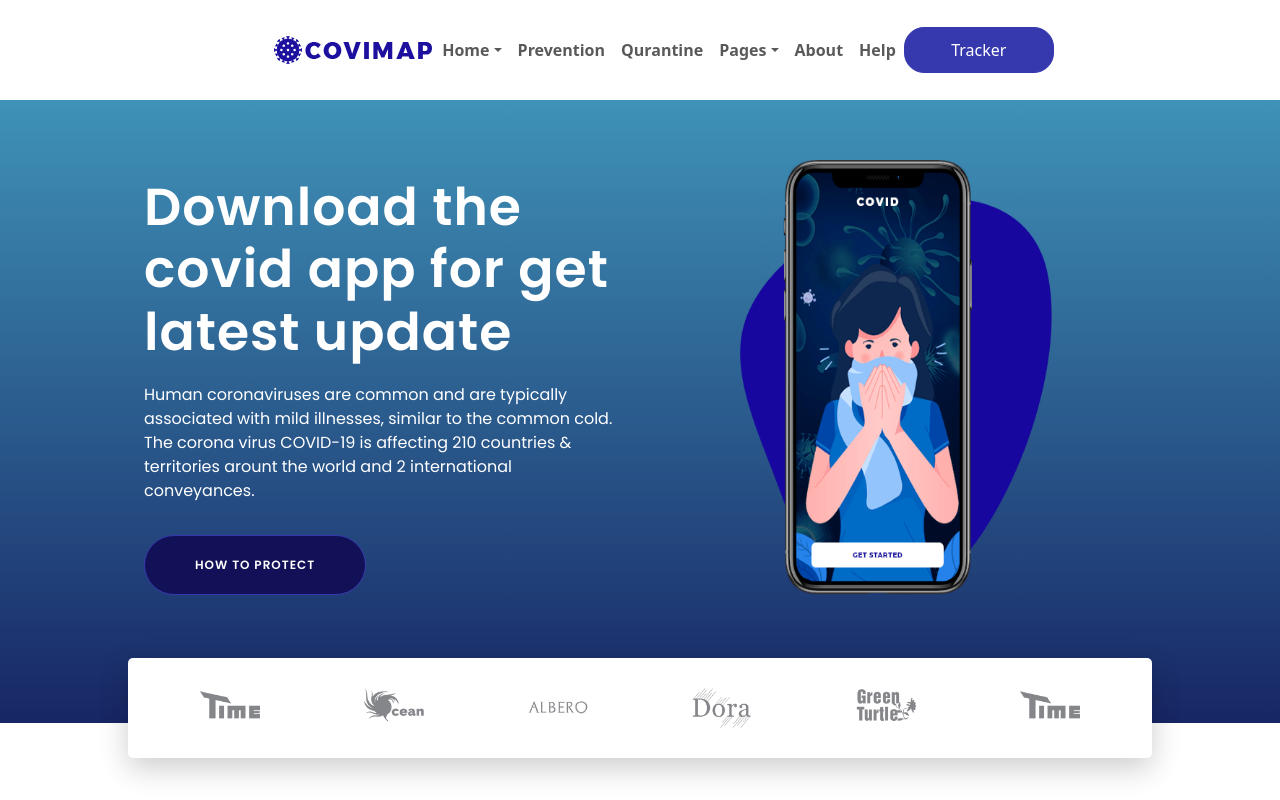
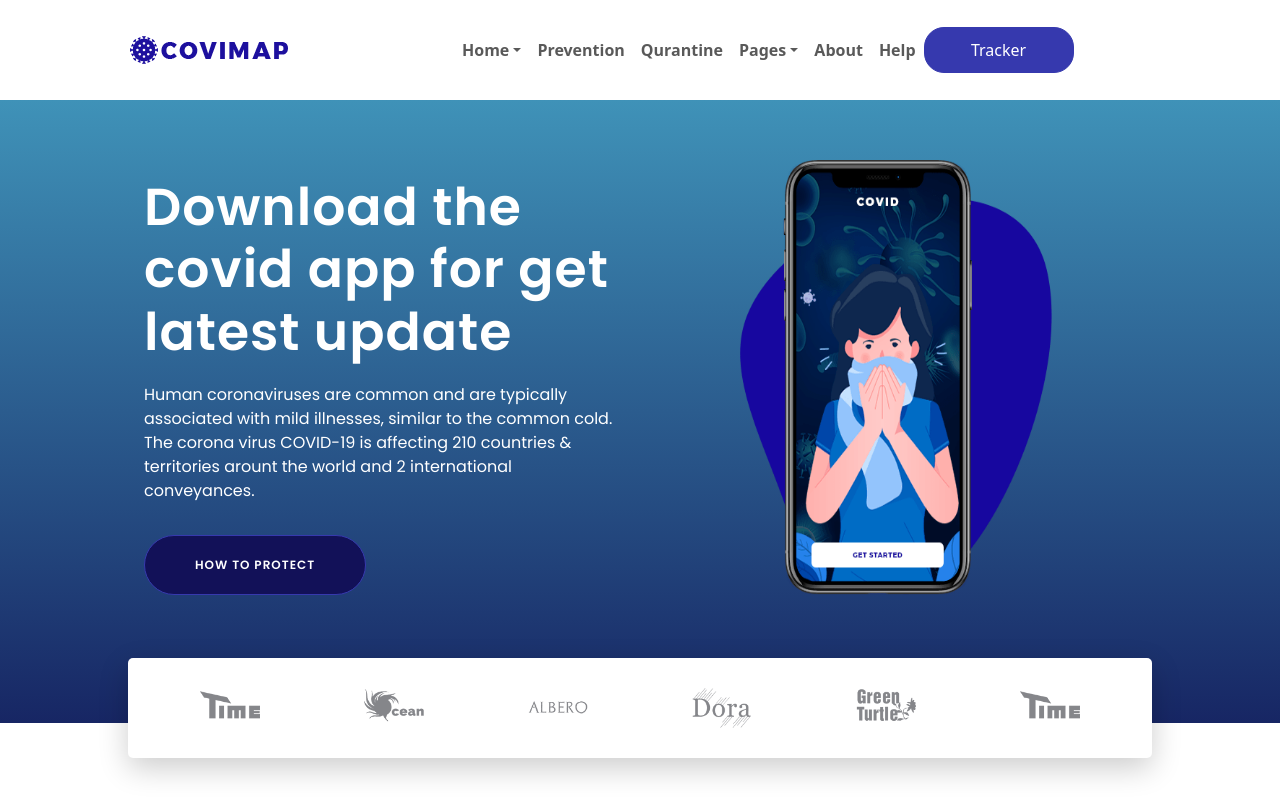
Before and after one commit to Anuskota/P6-COVID-TRACKER, a React (Vite) app: page / in a window 1280 px wide. Shown: the top 800 px of the page. Built offline with nearby package versions, Linux system fonts and the light colour scheme.

Commit message:
fixing styles navbar

```diff
--- a/src/components/molecules/navbarHomePage/NavbarHome.jsx
+++ b/src/components/molecules/navbarHomePage/NavbarHome.jsx
@@ -8,13 +8,13 @@ const NavbarHome = () => {
   return (
     <div className="container">
       <div className="row">
-        <div className="col-xl-12 d-flex justify-content-around ">
+        <div className="col-xl-12">
           <nav>
             <div className=" navbar navbar-expand-lg bg-body navbar-light bg-light   ">
-              <div className="image-covid ">
+              <div className="image-covid col-4 col-lg-4 col-md-6">
                 <img className="ms-5 img-fluid" src={logoBlue}></img>
               </div>
-              <div>
+              <div className="image-covid col-lg-8 col-md-6">
               <button
                 className="navbar-toggler"
                 type="button"
```
